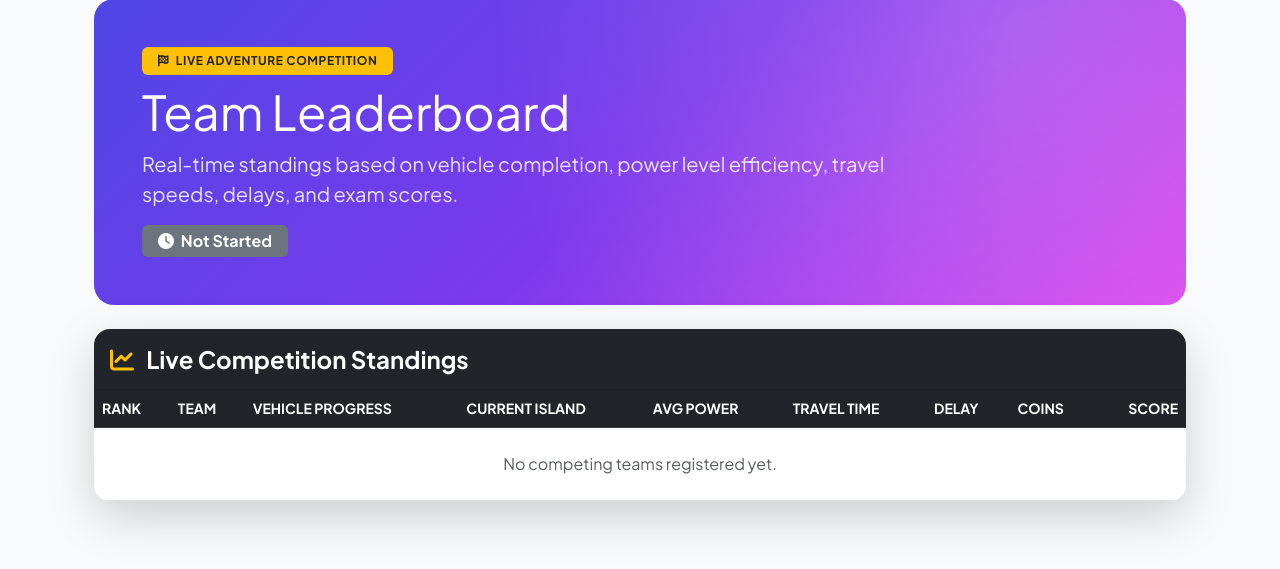
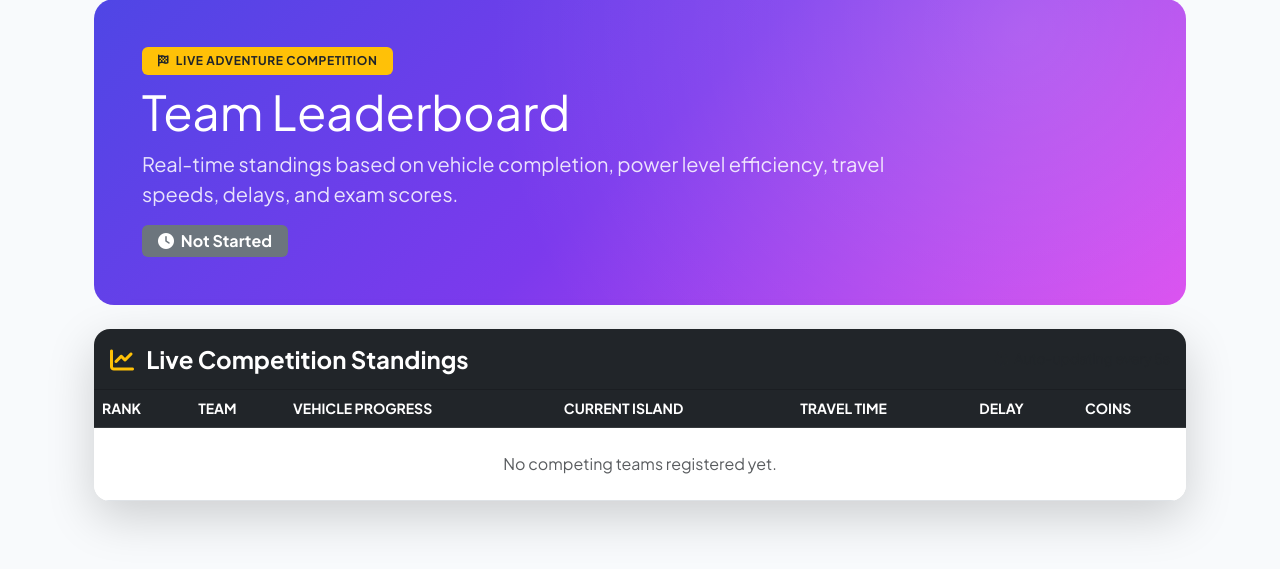
Before and after one commit to marcelinomaged25/shmamsa26, a Django app: page /market/ in a window 1280 px wide. Shown: the part 121-690 px from the top of the page. Run offline with Django 5.2, Linux system fonts and the light colour scheme; data comes from the database, SQL or seed files in the repository; data that the repository does not hold is empty; some libraries are stand-ins or nearby versions.

Commit message:
feat: overhaul scoring, power calculations, travel delay, and exam coins

```diff
--- a/market/models.py
+++ b/market/models.py
@@ -139,11 +139,12 @@ class TeamVehicleAssembly(models.Model):
 
     def recalculate_power(self):
         allocations = self.allocated_components.select_related('power_level').all()
-        total_collected = sum(alloc.quantity * alloc.power_level.power_value for alloc in allocations)
-        max_power = self.vehicle.max_possible_power
 
-        self.total_power = total_collected
-        self.power_percentage = round((total_collected / max_power * 100.0), 2) if max_power > 0 else 0.0
+        total_components = sum(alloc.quantity for alloc in allocations)
+        total_power_sum = sum(alloc.quantity * alloc.power_level.power_value for alloc in allocations)
+
+        self.total_power = total_power_sum
+        self.power_percentage = round((total_power_sum / total_components), 2) if total_components > 0 else 0.0
 
         requirements = self.vehicle.requirements.all()
         is_complete = True
--- a/market/templates/market/partials/leaderboard_table.html
+++ b/market/templates/market/partials/leaderboard_table.html
@@ -6,11 +6,9 @@
       <th scope="col">Team</th>
       <th scope="col">Vehicle Progress</th>
       <th scope="col">Current Island</th>
-      <th scope="col">Avg Power</th>
       <th scope="col">Travel Time</th>
       <th scope="col">Delay</th>
       <th scope="col">Coins</th>
-      <th scope="col" class="text-end">Score</th>
     </tr>
   </thead>
   <tbody>
@@ -40,11 +38,7 @@
       <td>
         <span class="badge badge-soft-info"><i class="fas fa-umbrella-beach me-1"></i>{{ team.current_island }}</span>
       </td>
-      <td>
-        <span class="fw-bold {% if team.avg_power >= 80 %}text-success{% elif team.avg_power >= 50 %}text-warning{% else %}text-danger{% endif %}">
-          {{ team.avg_power }}%
-        </span>
-      </td>
+
       <td>
         <span><i class="far fa-clock me-1 text-muted"></i>{{ team.total_time }} min</span>
       </td>
@@ -56,15 +50,12 @@
         {% endif %}
       </td>
       <td>
-        <span class="badge badge-soft-success">${{ team.coins }}</span>
-      </td>
-      <td class="text-end">
-        <span class="fs-5 fw-bold text-primary">{{ team.score }}</span>
+        <span class="badge badge-soft-success fs-6">${{ team.coins }}</span>
       </td>
     </tr>
     {% empty %}
     <tr>
-      <td colspan="9" class="text-center py-4 text-muted">No competing teams registered yet.</td>
+      <td colspan="7" class="text-center py-4 text-muted">No competing teams registered yet.</td>
     </tr>
     {% endfor %}
   </tbody>
--- a/market/views.py
+++ b/market/views.py
@@ -66,16 +66,15 @@ def leaderboard(request):
             'team_name': team.display_name,
             'current_vehicle': curr_vehicle_name,
             'current_island': curr_island_name,
+            'island_order': team.current_island.order if team.current_island else 0,
             'completed_vehicles': team.completed_vehicles_count,
-            'avg_power': team.average_vehicle_power,
             'total_time': team.total_travel_time,
             'total_delay': team.total_delay,
             'coins': team.coins,
-            'score': team.current_score,
         })
 
-    # Sort by score descending, then total delay ascending
-    leaderboard_data.sort(key=lambda x: (-x['score'], x['total_delay']))
+    # Sort by Island (Descending), then Coins (Descending)
+    leaderboard_data.sort(key=lambda x: (-x['island_order'], -x['coins']))
 
     # Assign ranks
     for index, data in enumerate(leaderboard_data, 1):
@@ -103,14 +102,13 @@ def api_leaderboard(request):
             'team_name': team.display_name,
             'current_vehicle': curr_assembly.vehicle.name if curr_assembly else "Completed All",
             'current_island': team.current_island.name if team.current_island else "Start Dock",
+            'island_order': team.current_island.order if team.current_island else 0,
             'completed_vehicles': team.completed_vehicles_count,
-            'avg_power': team.average_vehicle_power,
             'total_time': team.total_travel_time,
             'total_delay': team.total_delay,
             'coins': team.coins,
-            'score': team.current_score,
         })
-    data.sort(key=lambda x: (-x['score'], x['total_delay']))
+    data.sort(key=lambda x: (-x['island_order'], -x['coins']))
     for idx, item in enumerate(data, 1):
         item['rank'] = idx
     return JsonResponse({'leaderboard': data})
@@ -413,11 +411,11 @@ def travel_island(request):
         return redirect('market:team_dashboard')
 
     # Calculate Travel Time & Delay
-    # Formula: Efficiency = Power % / 100. Actual Travel Time = Base Time / Efficiency. Delay = Actual - Base.
+    # Formula: Efficiency = Power % / 100. Delay = Base Time - (Efficiency * Base Time). Actual = Base + Delay.
     base_time = prev_assembly.vehicle.base_travel_time_minutes
-    efficiency = max(0.25, prev_assembly.power_percentage / 100.0) # min 25% efficiency floor
-    actual_time = round(base_time / efficiency, 1)
-    delay = max(0.0, round(actual_time - base_time, 1))
+    efficiency = prev_assembly.power_percentage / 100.0
+    delay = max(0.0, round(base_time - (efficiency * base_time), 1))
+    actual_time = round(base_time + delay, 1)
 
     # Log travel history
     TravelHistory.objects.create(
@@ -494,8 +492,14 @@ def live_exam(request):
         submission.score = earned_score
         submission.save()
 
-        messages.success(request, f'Exam submitted successfully! Score: {earned_score}/{total_possible}.')
-        _create_notification(profile, 'Exam Completed', f'Submitted {exam.title} with score {earned_score}/{total_possible}.')
+        # Award coins: 10 coins per point
+        coins_awarded = earned_score * 10.0
+        if coins_awarded > 0:
+            profile.balance += coins_awarded
+            profile.save()
+
+        messages.success(request, f'Exam submitted! Score: {earned_score}/{total_possible}. You earned ${coins_awarded} coins!')
+        _create_notification(profile, 'Exam Completed', f'Submitted {exam.title} with score {earned_score}/{total_possible}. Earned ${coins_awarded}.')
         return redirect('market:live_exam')
 
     return render(request, 'market/exam.html', {
@@ -741,12 +745,10 @@ def admin_exam_question_add(request, exam_id):
 def admin_reports(request):
     teams = Profile.objects.exclude(user__is_superuser=True)
     fastest_team = sorted(teams, key=lambda t: t.total_travel_time)[0] if teams.exists() else None
-    highest_power_team = sorted(teams, key=lambda t: -t.average_vehicle_power)[0] if teams.exists() else None
     most_delay_team = sorted(teams, key=lambda t: -t.total_delay)[0] if teams.exists() else None
 
     return render(request, 'market/admin/reports.html', {
         'fastest_team': fastest_team,
-        'highest_power_team': highest_power_team,
         'most_delay_team': most_delay_team,
         'teams': teams,
     })
@@ -759,7 +761,7 @@ def admin_reports_export(request, report_type):
 
     writer = csv.writer(response)
     if report_type == 'leaderboard':
-        writer.writerow(['Rank', 'Team Name', 'Current Vehicle', 'Current Island', 'Completed Vehicles', 'Avg Power %', 'Total Travel Time (min)', 'Total Delay (min)', 'Coins Balance', 'Score'])
+        writer.writerow(['Rank', 'Team Name', 'Current Vehicle', 'Current Island', 'Completed Vehicles', 'Total Travel Time (min)', 'Total Delay (min)', 'Coins Balance'])
         teams = Profile.objects.exclude(user__is_superuser=True)
         l_data = []
         for t in teams:
@@ -768,16 +770,15 @@ def admin_reports_export(request, report_type):
                 'name': t.display_name,
                 'vehicle': curr_assembly.vehicle.name if curr_assembly else "Completed All",
                 'island': t.current_island.name if t.current_island else "Start Dock",
+                'island_order': t.current_island.order if t.current_island else 0,
                 'completed': t.completed_vehicles_count,
-                'power': t.average_vehicle_power,
                 'time': t.total_travel_time,
                 'delay': t.total_delay,
                 'coins': t.coins,
-                'score': t.current_score,
             })
-        l_data.sort(key=lambda x: (-x['score'], x['delay']))
+        l_data.sort(key=lambda x: (-x['island_order'], -x['coins']))
         for idx, row in enumerate(l_data, 1):
-            writer.writerow([idx, row['name'], row['vehicle'], row['island'], row['completed'], row['power'], row['time'], row['delay'], row['coins'], row['score']])
+            writer.writerow([idx, row['name'], row['vehicle'], row['island'], row['completed'], row['time'], row['delay'], row['coins']])
 
     return response
 
```
Also changed, not shown: accounts/models.py (+1 -14 lines), market/templates/market/admin/reports.html (+2 -9 lines), market/templates/market/dashboard.html (+3 -12 lines).
